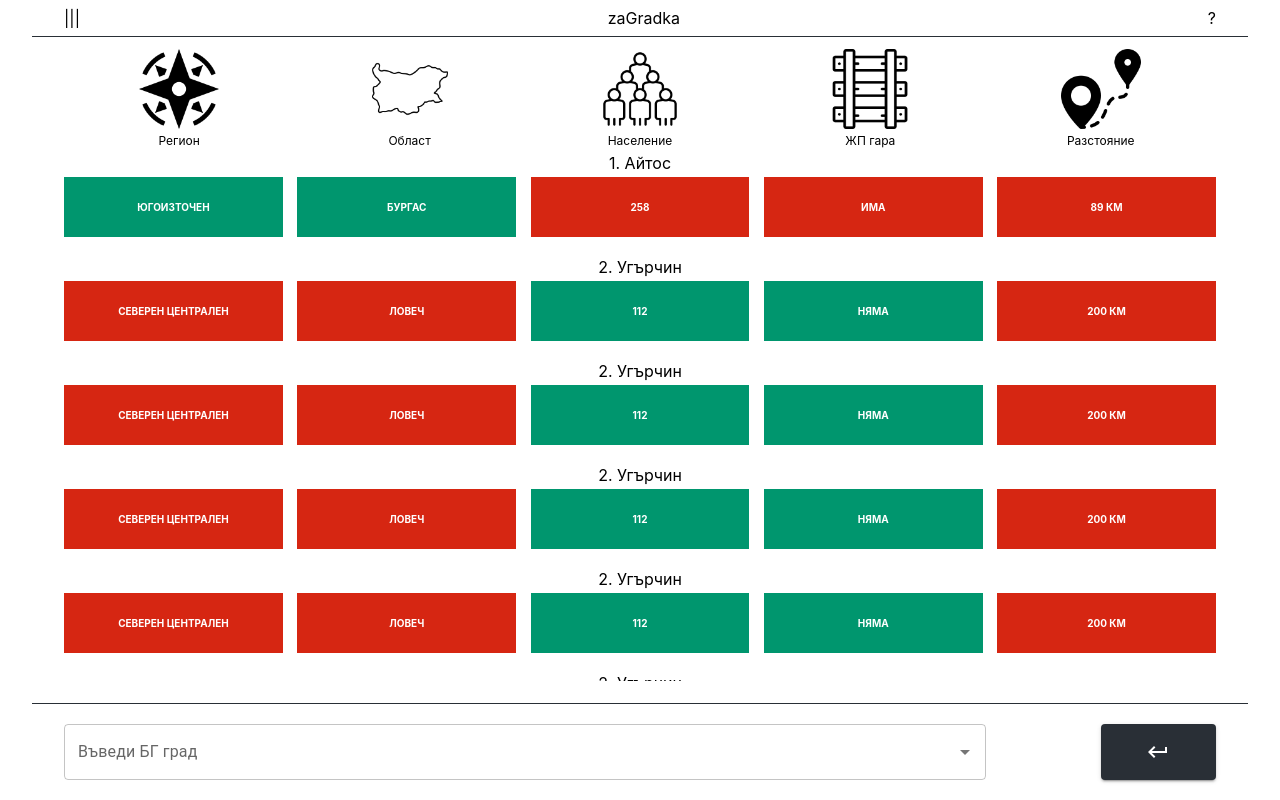
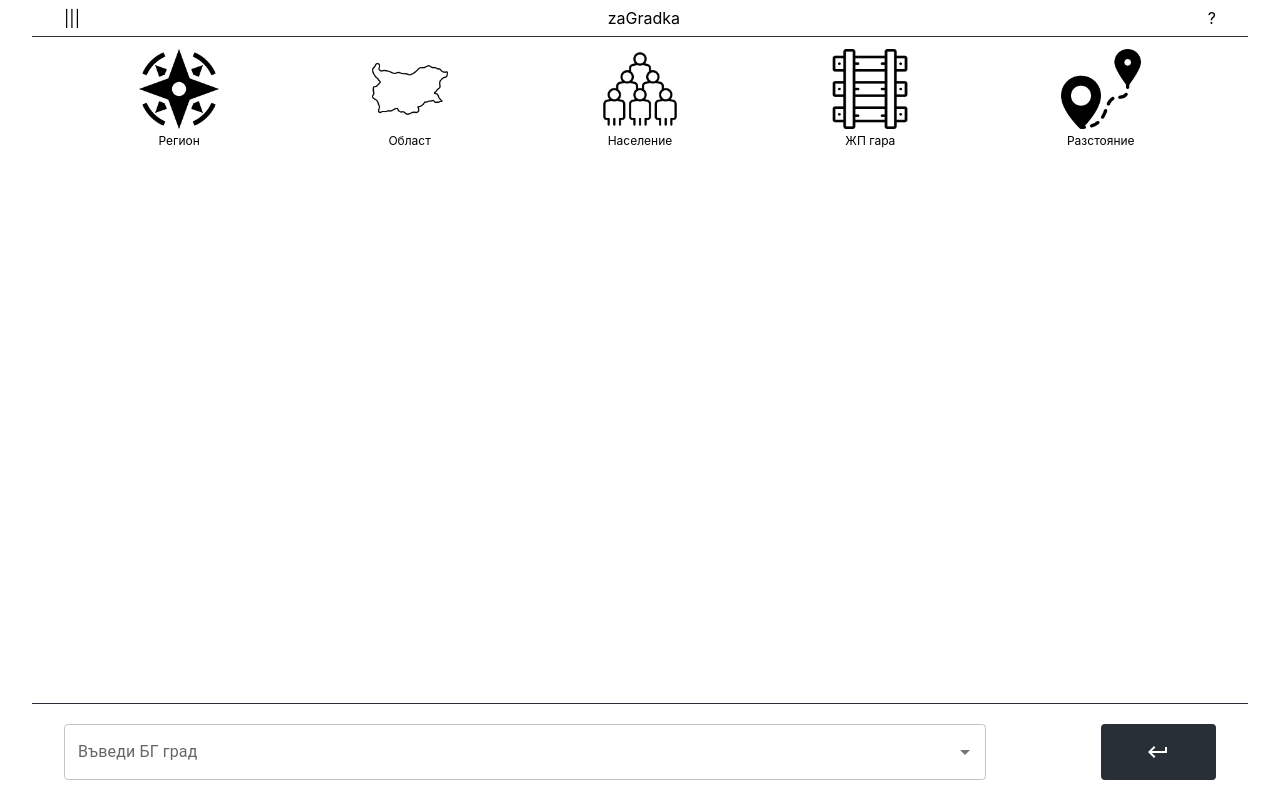
Before and after one commit to dilyanpenev/zagradka, a React (Create React App) app: page / in a window 1280 px wide. Built offline with nearby package versions, Linux system fonts and the light colour scheme.

Commit message:
Connect city input to guess reducer

```diff
--- a/src/scss/components/_game-view.scss
+++ b/src/scss/components/_game-view.scss
@@ -83,6 +83,10 @@
         bottom: 0;
         width: 90%;
 
+        form {
+            display: contents;
+        }
+
         .city-input-wrapper {
             width: 80%;
         }
--- a/src/ts/components/CityInput.tsx
+++ /dev/null
@@ -1,18 +0,0 @@
-import React from 'react';
-import { Autocomplete, TextField } from '@mui/material';
-import { BulgarianCities } from '../constants/city-names';
-
-const CityInput = () => {
-    return (
-        <div className="city-input-wrapper">
-            <Autocomplete
-                disablePortal
-                id="city-input-box"
-                options={BulgarianCities}
-                renderInput={(params) => <TextField {...params} label="Въведи БГ град" />}
-            />
-        </div>
-    );
-}
-
-export default CityInput;
--- a/src/ts/components/GuessFooter.tsx
+++ b/src/ts/components/GuessFooter.tsx
@@ -1,16 +1,43 @@
-import { Button } from '@mui/material';
-import React from 'react';
+import React, { FormEvent } from 'react';
+import { Button, Box, Autocomplete, TextField } from '@mui/material';
 import KeyboardReturnIcon from '@mui/icons-material/KeyboardReturn';
-import CityInput from './CityInput';
+import { BulgarianCities } from '../constants/city-names';
+import { useAppDispatch } from '../hooks/storeHooks';
+import { addNewGuess } from '../reducers/guessSlice';
+import type { ICity } from '../types/general-interfaces';
 
 const GuessFooter = () => {
+    const dispatch = useAppDispatch()
+    const [cityValue, selectCity] = React.useState<ICity | null>(null);
+
+    const handleSubmit = (event: FormEvent) => {
+        event.preventDefault();
+        if (cityValue !== null) {
+            dispatch(addNewGuess({ cityName: cityValue.label, score: [0, 0, 0, 0, 0], guessAttributes: ["edno", "dve", "tri", "chetiri", "pet"] }))
+            selectCity(null);
+        }
+    };
+
     return (
         <div className="guess-footer">
-            <CityInput />
-            <Button variant="contained" color="success" className="enter-button">
-                <KeyboardReturnIcon />
-            </Button>
-        </div>
+            <Box component="form" noValidate onSubmit={handleSubmit}>
+                <div className="city-input-wrapper">
+                    <Autocomplete
+                        disablePortal
+                        id="city-input-box"
+                        value={cityValue}
+                        onChange={(event: any, newValue: ICity | null) => {
+                            selectCity(newValue);
+                        }}
+                        options={BulgarianCities}
+                        renderInput={(params) => <TextField {...params} label="Въведи БГ град" />}
+                    />
+                </div>
+                <Button variant="contained" color="success" className="enter-button" type="submit" disabled={cityValue === null}>
+                    <KeyboardReturnIcon />
+                </Button>
+            </Box>
+        </div >
     );
 }
 
--- a/src/ts/components/GuessItem.tsx
+++ b/src/ts/components/GuessItem.tsx
@@ -1,8 +1,12 @@
 import React, { FC } from 'react';
-import { GuessItemProps } from '../types/props-interfaces';
 import ScoreItem from './ScoreItem';
+import { IGuessItem } from '../types/general-interfaces';
 
-const GuessItem: FC<GuessItemProps> = ({ guessIndex, cityName, score, guessAttributes }) => {
+interface IElement {
+    guessIndex: number
+}
+
+const GuessItem: FC<IElement & IGuessItem> = ({ guessIndex, cityName, score, guessAttributes }) => {
     return (
         <div className="guess-item">
             <span className="guess-item__title">{guessIndex}. {cityName}</span>
--- a/src/ts/components/GuessListWrapper.tsx
+++ b/src/ts/components/GuessListWrapper.tsx
@@ -1,26 +1,16 @@
 import React from 'react';
-import { GuessItemProps } from '../types/props-interfaces';
 import GuessItem from './GuessItem';
+import { useAppSelector } from '../hooks/storeHooks';
+import { selectGuessList } from '../reducers/guessSlice';
 
 const GuessListWrapper = () => {
-    const guessList: GuessItemProps[] = [
-        { guessIndex: 1, cityName: "Айтос", score: [1, 1, 0, 0, 0], guessAttributes: ["Югоизточен", "Бургас", "258", "има", "89 км"] },
-        { guessIndex: 2, cityName: "Угърчин", score: [0, 0, 1, 1, 0], guessAttributes: ["Северен централен", "Ловеч", "112", "няма", "200 км"] },
-        { guessIndex: 2, cityName: "Угърчин", score: [0, 0, 1, 1, 0], guessAttributes: ["Северен централен", "Ловеч", "112", "няма", "200 км"] },
-        { guessIndex: 2, cityName: "Угърчин", score: [0, 0, 1, 1, 0], guessAttributes: ["Северен централен", "Ловеч", "112", "няма", "200 км"] },
-        { guessIndex: 2, cityName: "Угърчин", score: [0, 0, 1, 1, 0], guessAttributes: ["Северен централен", "Ловеч", "112", "няма", "200 км"] },
-        { guessIndex: 2, cityName: "Угърчин", score: [0, 0, 1, 1, 0], guessAttributes: ["Северен централен", "Ловеч", "112", "няма", "200 км"] },
-        { guessIndex: 2, cityName: "Угърчин", score: [0, 0, 1, 1, 0], guessAttributes: ["Северен централен", "Ловеч", "112", "няма", "200 км"] },
-        { guessIndex: 2, cityName: "Угърчин", score: [0, 0, 1, 1, 0], guessAttributes: ["Северен централен", "Ловеч", "112", "няма", "200 км"] },
-        { guessIndex: 2, cityName: "Угърчин", score: [0, 0, 1, 1, 0], guessAttributes: ["Северен централен", "Ловеч", "112", "няма", "200 км"] },
-        { guessIndex: 2, cityName: "Угърчин", score: [0, 0, 1, 1, 0], guessAttributes: ["Северен централен", "Ловеч", "112", "няма", "200 км"] },
-    ];
+    const guessList = useAppSelector(selectGuessList)
 
     return (
         <div className="guess-list-wrapper">
             {guessList.map((guessObject, index) => {
                 return <GuessItem key={index}
-                    guessIndex={guessObject.guessIndex}
+                    guessIndex={index + 1}
                     cityName={guessObject.cityName}
                     score={guessObject.score}
                     guessAttributes={guessObject.guessAttributes}
--- /dev/null
+++ b/src/ts/types/general-interfaces.ts
@@ -0,0 +1,10 @@
+export interface IGuessItem {
+    cityName: string,
+    score: number[],
+    guessAttributes: string[]
+}
+
+export interface ICity {
+    label: string,
+    id: number,
+}
```
Also changed, not shown: src/ts/types/props-interfaces.ts (+0 -7 lines).
